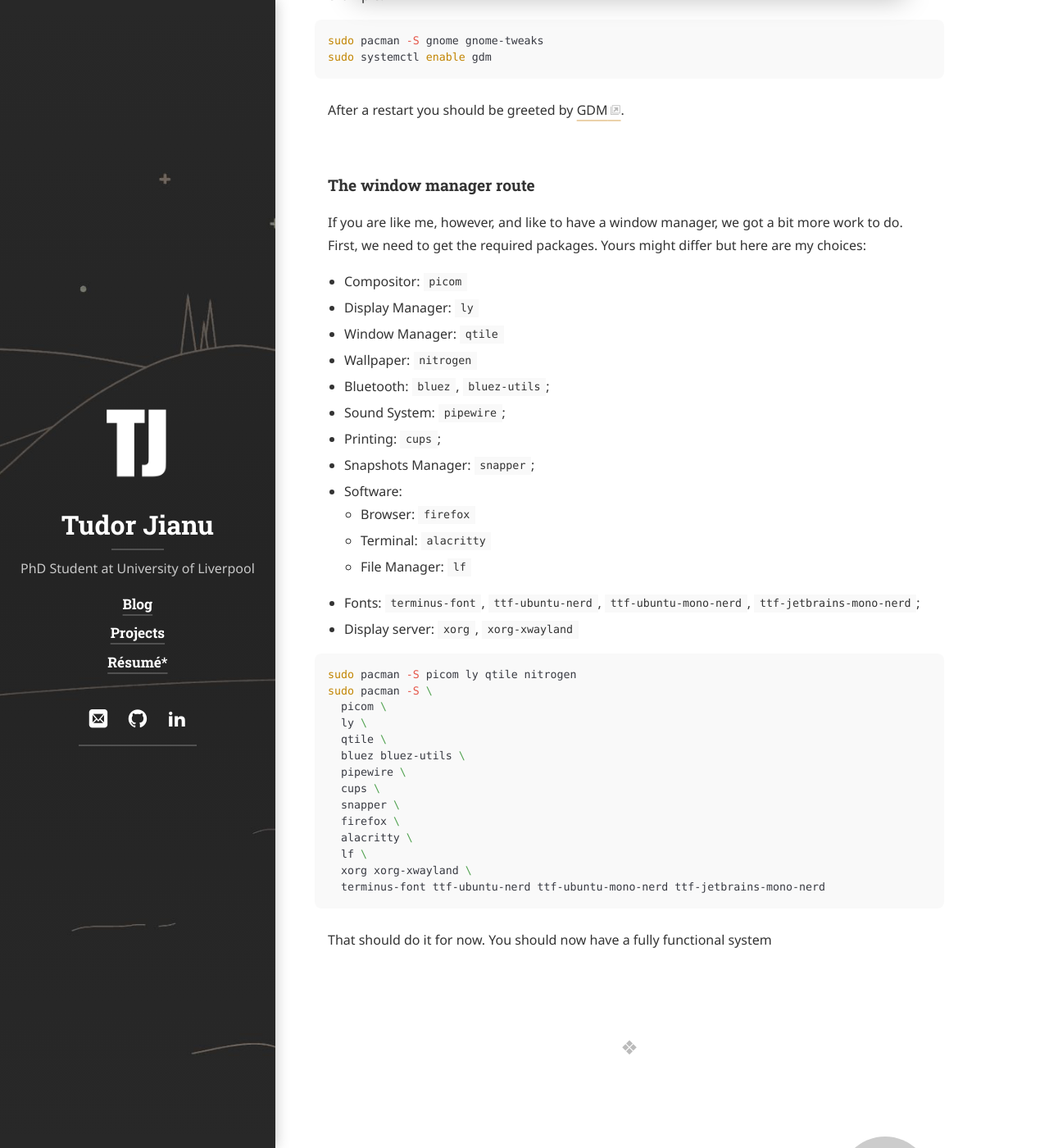
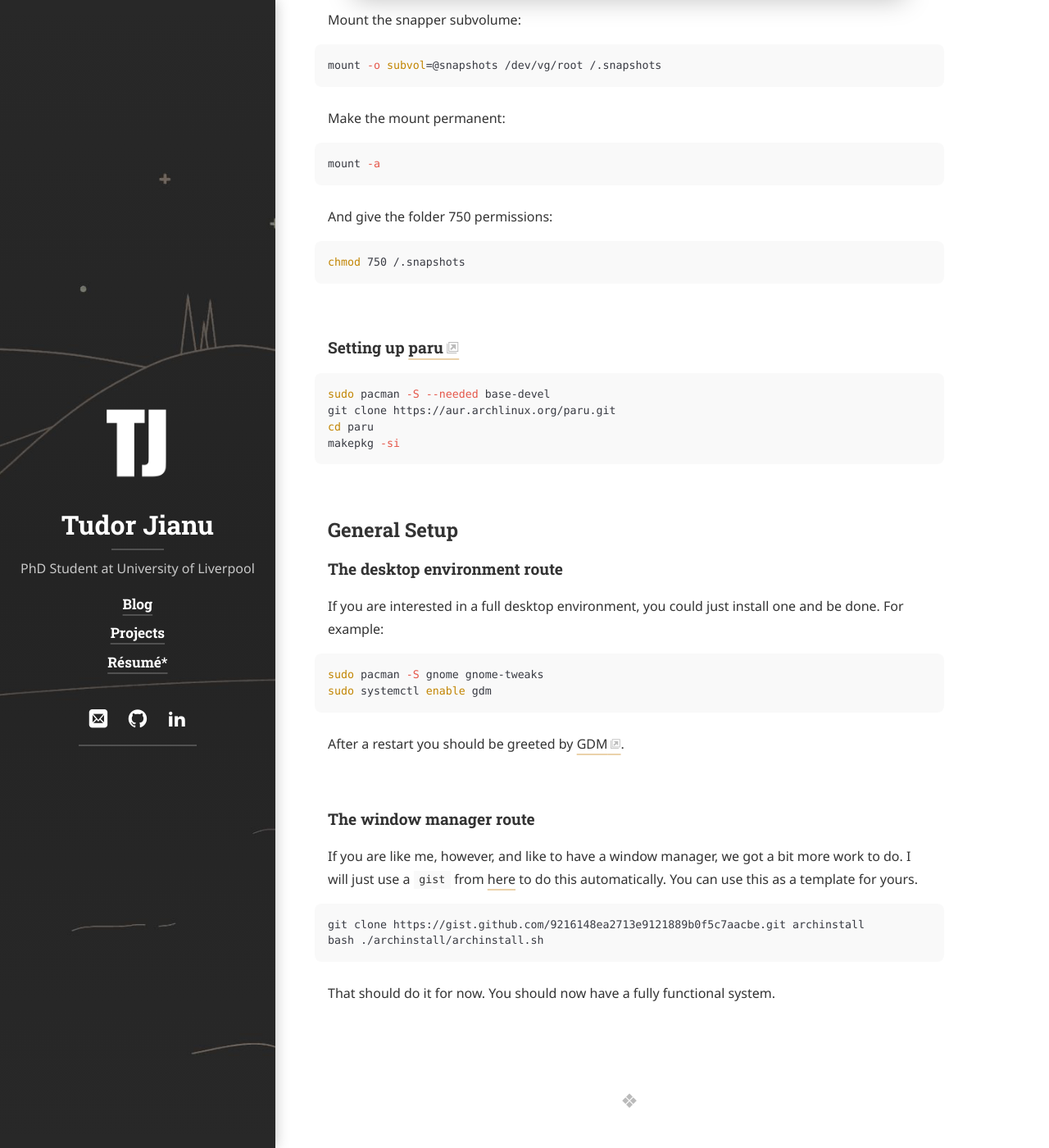
Before and after one commit to tudorjnu/tudorjnu.github.io, a Jekyll site: the page built from _posts/Others/2024-07-07-archinstall.md, in a window 1280 px wide and 1400 px high, scrolled down 13216 px. Shown: the whole window at 82% size. Built offline with Jekyll 4.4.1, drawn with Linux system fonts in a browser that asks for light colours; cached includes are drawn as plain includes; nearby versions of some CDN libraries; some web fonts are replaced; library files that are not in the unit come from our copies; some of the changed text lies outside the part shown.

Commit message:
clean a bit

````diff
--- a/_posts/Others/2024-07-07-archinstall.md
+++ b/_posts/Others/2024-07-07-archinstall.md
@@ -234,6 +234,13 @@ Create the following partitions using `fdisk`:
 
 For more information have a look at the [archwiki](https://wiki.archlinux.org/title/partitioning).
 
+We also want to wipe the data from the drive. Use:
+
+```sh
+wipefs -a <target device>
+
+```
+
 With the two partitions created, we can now format them:
 
 ```sh
@@ -336,7 +343,6 @@ mount -o subvol=@ /dev/vg0/lvmroot /mnt
 Create the directories:
 
 ```sh
-
 mkdir -p /mnt/{boot,home,.snapshots,var/log,var/cache/pacman/pkg}
 ```
 
@@ -486,10 +501,20 @@ I added encrypt before filesystem in hooks and `btrfs` in modules, see [here](ht
 Two changes are necessary here. Firstly, the `btrfs` module has to be loaded.
 Next, I changed the `HOOKS` to `systemd` stuff as following:
 
-<!-- TODO: replace this -->
 ```md
 MODULES=(btrfs)
-HOOKS=(base udev autodetect microcode modconf kms keyboard keymap consolefont block *encrypt* lvm2 filesystems fsck)
+```
+
+Add `lvm2` and `encrypt` to hooks:
+
+```sh
+HOOKS=(base udev autodetect microcode modconf kms keyboard keymap consolefont block **encrypt** **lvm2** filesystems fsck)
+```
+
+Alternatively add the following hooks for systemd based setup:
+
+```sh
+HOOKS=(base systemd autodetect microcode modconf kms keyboard sd-vconsole block sd-encrypt lvm2 filesystems fsck)
 ```
 
 Regenerate the images (needs to be done for every kernel):
@@ -603,6 +628,15 @@ And give the folder 750 permissions:
 chmod 750 /.snapshots
 ```
 
+### Setting up [paru](https://github.com/morganamilo/paru)
+
+```sh
+sudo pacman -S --needed base-devel
+git clone https://aur.archlinux.org/paru.git
+cd paru
+makepkg -si
+```
+
 ## General Setup
 
 ### The desktop environment route
@@ -619,42 +653,13 @@ After a restart you should be greeted by [GDM](https://wiki.archlinux.org/title/
 
 ### The window manager route
 
-<!-- TODO: fill up this section -->
-
 If you are like me, however, and like to have a window manager, we got a bit
-more work to do. First, we need to get the required packages. Yours might differ but here are my
-choices:
-
-* Compositor: `picom`
-* Display Manager: `ly`
-* Window Manager: `qtile`
-* Wallpaper: `nitrogen`
-* Bluetooth: `bluez`, `bluez-utils`;
-* Sound System: `pipewire`;
-* Printing: `cups`;
-* Snapshots Manager: `snapper`;
-* Software:
-  * Browser: `firefox`
-  * Terminal: `alacritty`
-  * File Manager: `lf`
-* Fonts: `terminus-font`, `ttf-ubuntu-nerd`, `ttf-ubuntu-mono-nerd`, `ttf-jetbrains-mono-nerd`;
-* Display server: `xorg`, `xorg-xwayland`
+more work to do. I will just use a `gist` from [here]() to do this
+automatically. You can use this as a template for yours.
 
 ```sh
-sudo pacman -S picom ly qtile nitrogen
-sudo pacman -S \
-  picom \
-  ly \
-  qtile \
-  bluez bluez-utils \
-  pipewire \
-  cups \
-  snapper \
-  firefox \
-  alacritty \
-  lf \
-  xorg xorg-xwayland \
-  terminus-font ttf-ubuntu-nerd ttf-ubuntu-mono-nerd ttf-jetbrains-mono-nerd
+git clone https://gist.github.com/9216148ea2713e9121889b0f5c7aacbe.git archinstall
+bash ./archinstall/archinstall.sh
 ```
 
-That should do it for now. You should now have a fully functional system
+That should do it for now. You should now have a fully functional system.
````
Also changed, not shown: other parts of _posts/Others/2024-07-07-archinstall.md (+9 -0 lines).
